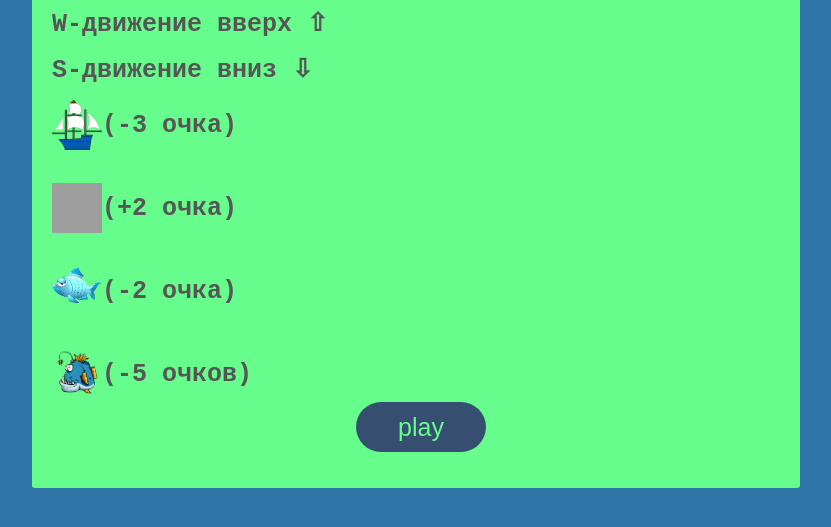
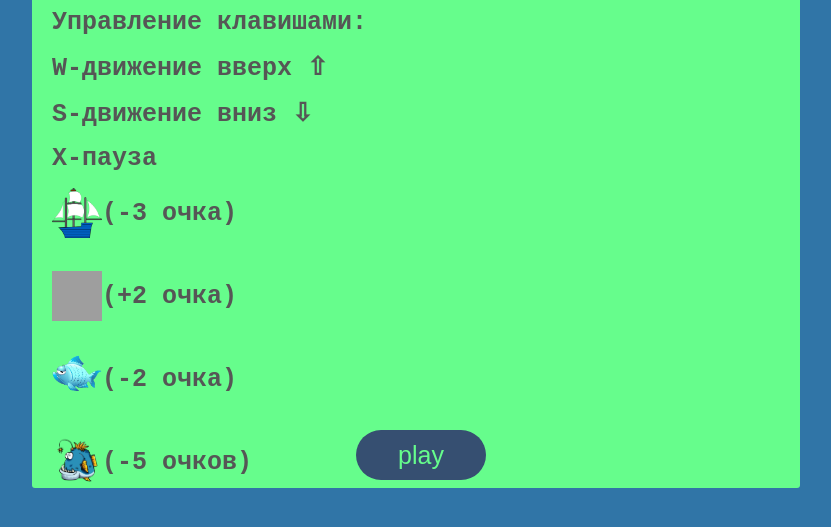
Before and after one commit to NataManatu/Game-js-submarine, a plain HTML site: page index.html in a window 1280 px wide. Shown: the part 159-686 px from the top of the page, without its empty margins (224-1055 px from the left). Drawn offline with nearby package versions, Linux system fonts and the light colour scheme; grey boxes are pictures that could not be loaded.

Commit message:
myGame-sumarine

```diff
--- a/index.html
+++ b/index.html
@@ -15,8 +15,10 @@
     <div class="container">
         <h1>Submarine</h1>
         <div class="start-game">
+            <p>Управление клавишами:</p>
             <p>W-движение вверх ⇧</p>
             <p>S-движение вниз ⇩</p>
+            <p>X-пауза</p>
             <p><img src="img/parus2.png" alt=""> (-3 очка)</p><br>
             <p> <img src="img/fish.png" alt=""> (+2 очка)</p><br>
             <p><img src="img/fish.gif" alt=""> (-2 очка)</p><br>
--- a/script.js
+++ b/script.js
@@ -55,6 +55,11 @@ function move(event) {
 			y = y + 100;
 			podLodka.style.top = y + 'px';
 		}
+
+	}
+	//пауза
+	if (event.keyCode == 88) {
+		alert("pause")
 
 	}
 }
@@ -124,11 +129,3 @@ function scoreMove() {
 	let score = document.getElementById("score")
 	score.innerHTML = `<p> ` + gameScore + `</p>`
 }
-
-
-function pause(event){
-	if (event.keyCode == 88) {
-
-
-	}
-}
--- a/style.css
+++ b/style.css
@@ -56,7 +56,7 @@ h1 {
     color: rgb(102, 253, 140);
     font-size: 25px;
     cursor: pointer;
-    margin-top: -60px;
+    margin-top: -120px;
     margin-left: -60px;
     position: absolute;
 
```
